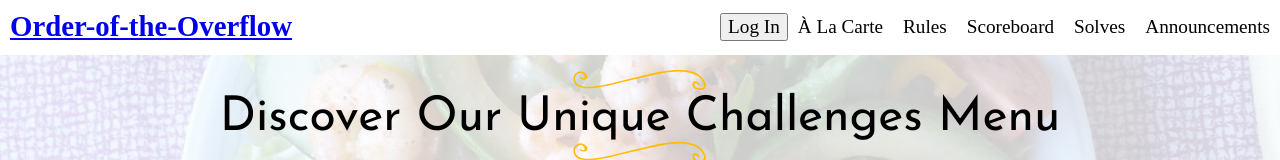
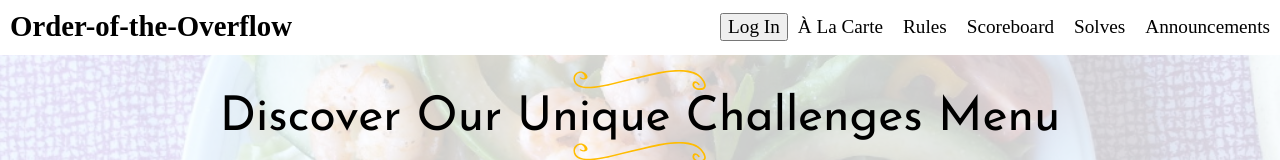
Before and after one commit to o-o-overflow/dc2019q-scoreboard, a React (Create React App) app in the folder scoreboard_frontend/: page / in a window 1280 px wide. Shown: the top 160 px of the page. Built offline with nearby package versions, Linux system fonts and the light colour scheme; no server answers; a web font is replaced by a local one.

Commit message:
Fixed styling of title link

```diff
--- a/scoreboard_frontend/src/index.css
+++ b/scoreboard_frontend/src/index.css
@@ -221,6 +221,12 @@ nav button {
   padding: 10px;
 }
 
+.nav-title a {
+  text-decoration: none;
+  color: black;
+}
+
+
 .row {
   display: flex;
   flex-wrap: wrap;
```
